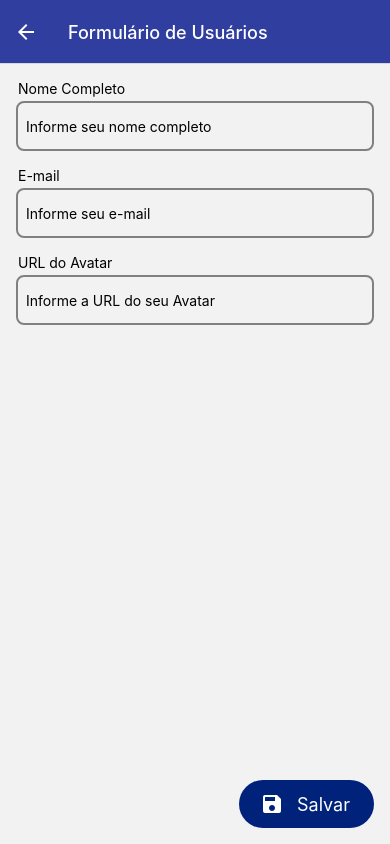
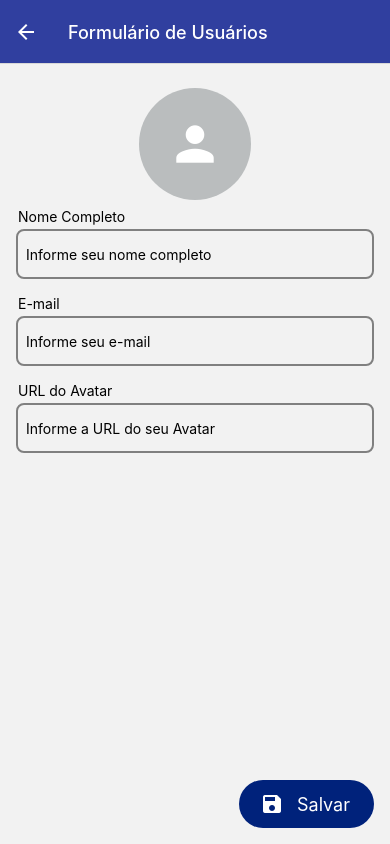
Before and after one commit to duduCMT/React-Native-CRUD-Redux, a React Native app: screen /UserForm in a window 390 px wide. Built offline with nearby package versions, Linux system fonts and the light colour scheme.

Commit message:
Preview do avatar implementado na tela de cadastro

```diff
--- a/src/views/UserForm.js
+++ b/src/views/UserForm.js
@@ -1,6 +1,6 @@
 import React, {useState, useContext} from 'react'
 import { View, Text, TextInput, StyleSheet } from 'react-native'
-import { FAB } from 'react-native-elements'
+import { Avatar, FAB } from 'react-native-elements'
 import UsersContext from '../context/UsersContext'
 
 export default function UserForm({route, navigation}){
@@ -10,6 +10,16 @@ export default function UserForm({route, navigation}){
 
   return (
     <View style={styles.form}>
+      <View style={styles.avatarContainer}>
+        <Avatar
+          size={112}
+          rounded
+          icon={{ name: 'person' }}
+          source={user.avatarUrl ? {uri: user.avatarUrl} : null}
+          containerStyle={{ backgroundColor: '#babdbe' }}
+        />
+      </View>
+
       <Text style={styles.label}>Nome Completo</Text>
       <TextInput
         style={styles.input}
@@ -21,6 +31,7 @@ export default function UserForm({route, navigation}){
       <Text style={styles.label}>E-mail</Text>
       <TextInput
         style={styles.input}
+        keyboardType='email-address'
         onChangeText={email => setUser({...user, email})}
         placeholder='Informe seu e-mail'
         value={user.email}
@@ -32,6 +43,7 @@ export default function UserForm({route, navigation}){
         onChangeText={avatarUrl => setUser({...user, avatarUrl})}
         placeholder='Informe a URL do seu Avatar'
         value={user.avatarUrl}
+        selectTextOnFocus
       />
 
       <FAB
@@ -56,6 +68,11 @@ const styles = StyleSheet.create({
     flex: 1,
     padding: 16,
   },
+  avatarContainer: {
+    justifyContent: 'center',
+    alignItems: 'center',
+    height: 128,
+  },
   label: {
     color: 'black',
     marginBottom: 4,
```
